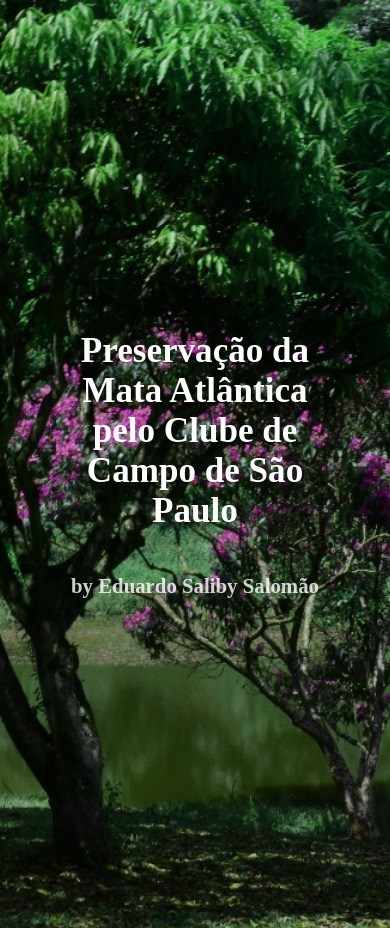
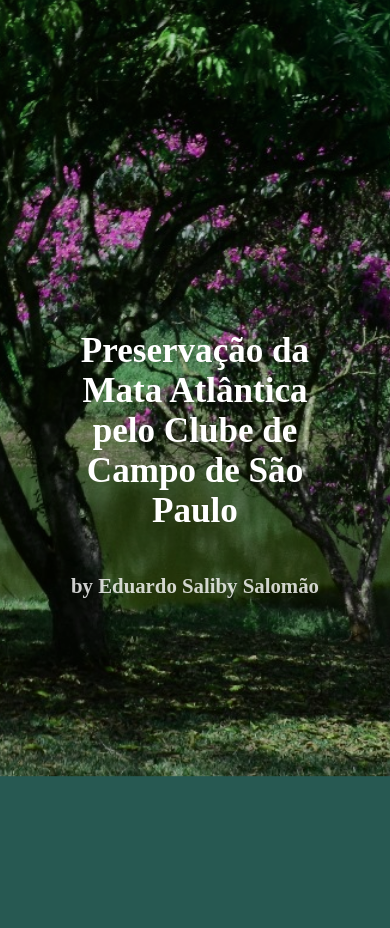
Before and after one commit to preservacaodamataatlanticaccsp/projeto-tcc, a plain HTML site: page index.html in a window 390 px wide. Shown: the top 928 px of the page. Drawn offline with Linux system fonts and the light colour scheme.

Commit message:
Update queries.css

```diff
--- a/css/queries.css
+++ b/css/queries.css
@@ -24,4 +24,9 @@
     .sidebar-trigger {
         display: block;
     }
+
+    img {
+        margin-bottom: -90px;
+        margin-top: -180px;
+    }
 }
```
